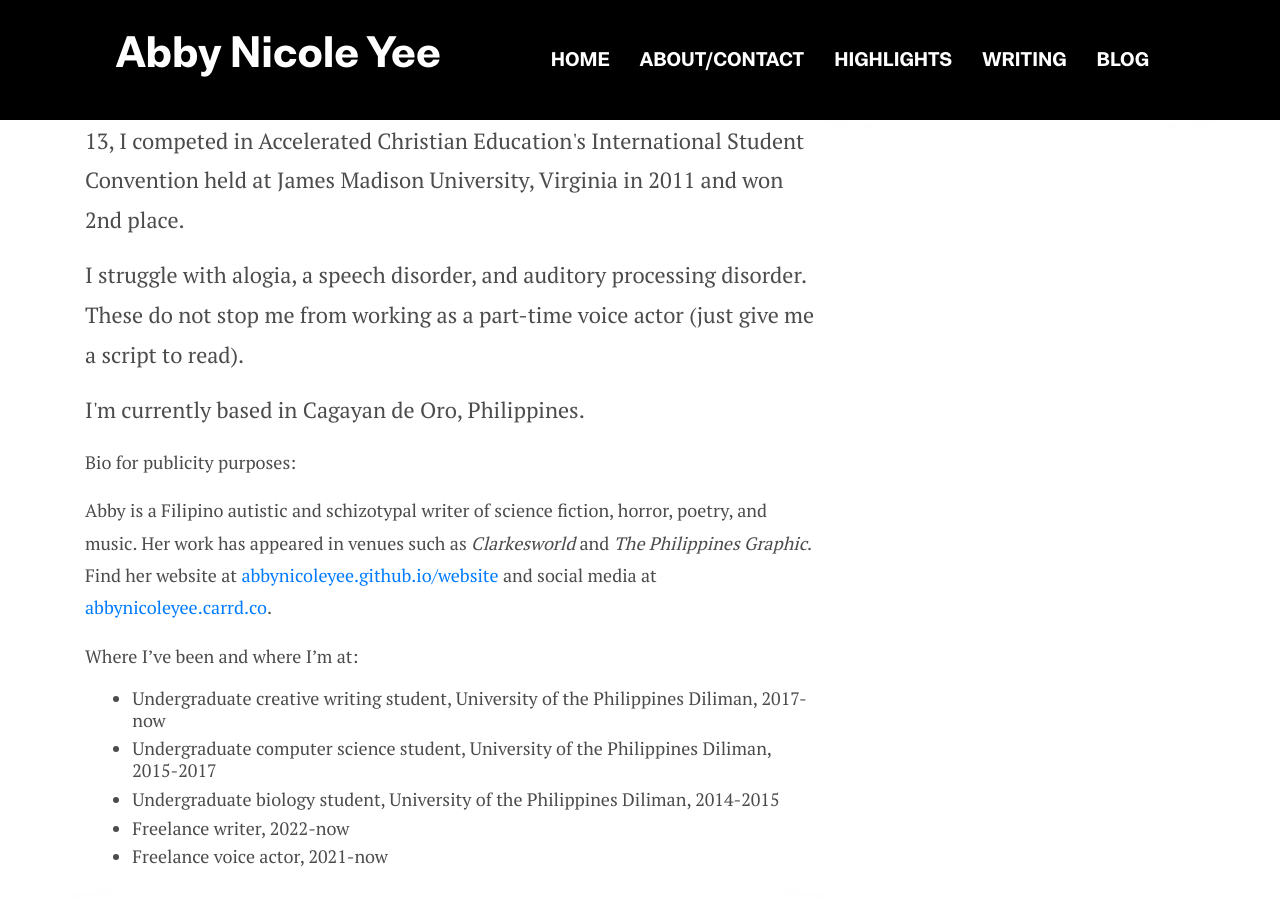
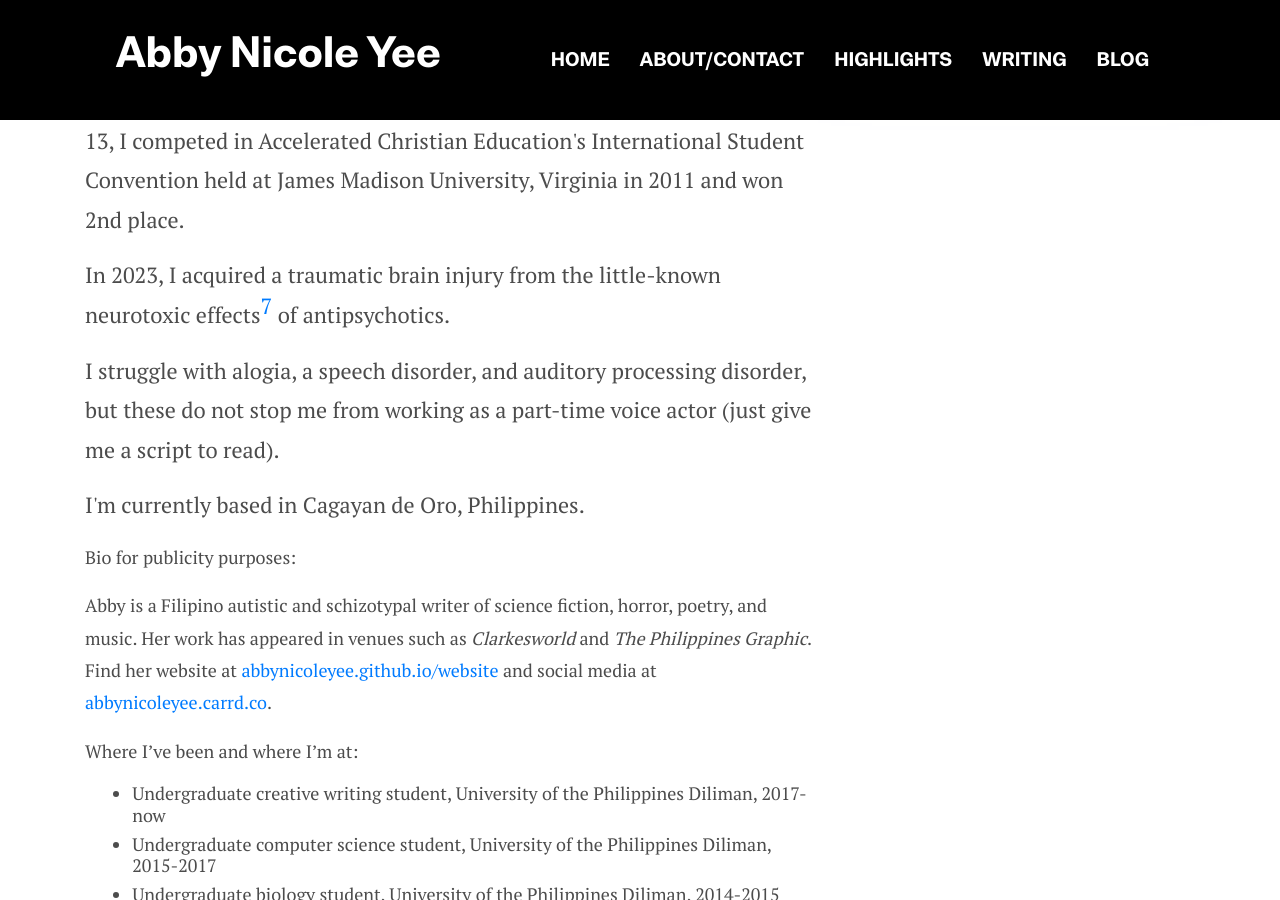
Before and after one commit to abbynicoleyee/abbynicoleyee.github.io, a Jekyll site: the page built from _pages/about.md, in a window 1280 px wide and 900 px high, scrolled down 717 px. Built offline with Jekyll 4.4.1, drawn with Linux system fonts in a browser that asks for light colours.

Commit message:
Update about.md

```diff
--- a/_pages/about.md
+++ b/_pages/about.md
@@ -9,7 +9,8 @@ image: assets/images/about/me.PNG
           title="HTML/CSS"></span> then college<span class='footnote' data-toggle="tooltip" title="C, Python, Java"></span>, then continued writing in college<span class='footnote' data-toggle="tooltip" title="confessional poetry, speculative fiction"></span>, and started writing music<span class='footnote' data-toggle="tooltip" title="MuseScore, Ableton"></span> at 23.</p>
 <p class="paragraph-lg">I studied the piano from the age of 9, placing 1st in competitions such as the Junior Student Convention and the National Student Convention. At 13, I competed in Accelerated Christian Education's International Student Convention held at James Madison University, Virginia in 2011 and won 2nd place. </p>
 
-<p class="paragraph-lg">I struggle with alogia, a speech disorder, and auditory processing disorder. These do not stop me from working as a part-time voice actor (just give me a script to read).</p>
+<p class="paragraph-lg">In 2023, I acquired a traumatic brain injury from the little-known neurotoxic effects<span class='footnote' data-toggle="tooltip" title="Dare I say, lobotomy-like"></span> of antipsychotics.</p>
+<p class="paragraph-lg">I struggle with alogia, a speech disorder, and auditory processing disorder, but these do not stop me from working as a part-time voice actor (just give me a script to read).</p>
 <p class="paragraph-lg">I'm currently based in Cagayan de Oro, Philippines.</p>
 
 Bio for publicity purposes:
```
